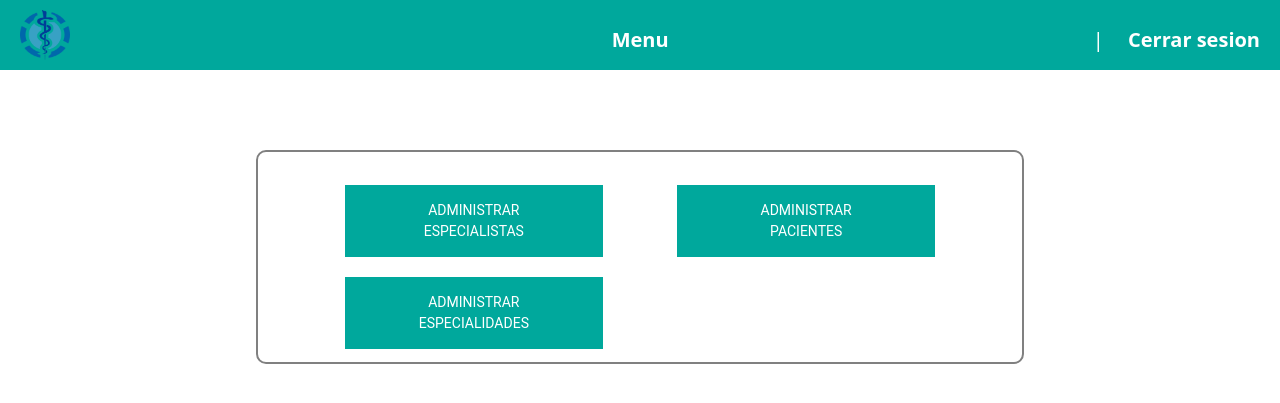
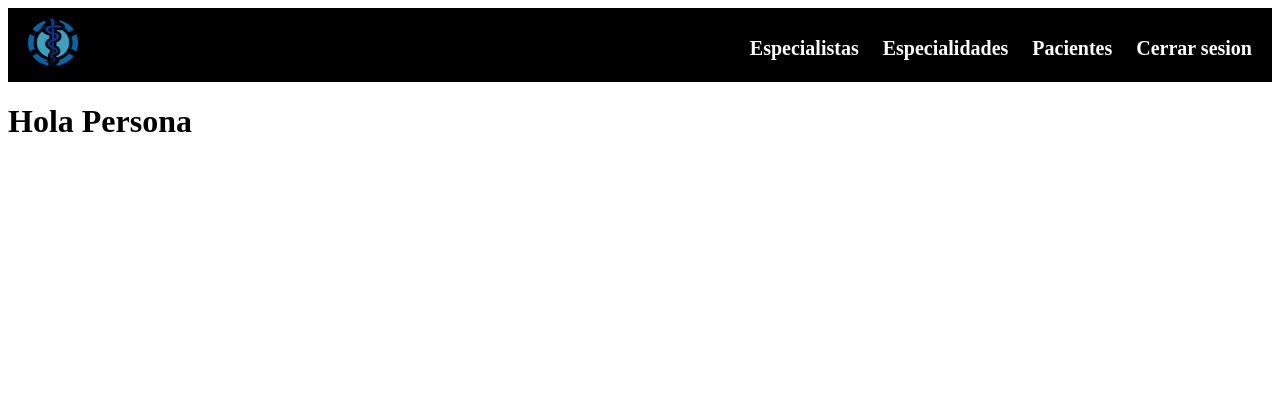
Before and after one commit to LuisM711/proyectomedico, a Django app: page /inicio/admin/ in a window 1280 px wide. Shown: the top 403 px of the page. Run offline with Django 5.2, Linux system fonts and the light colour scheme; a user stored in the database is signed in.

Commit message:
añadi una nav bar dinamica, solo falta agregarlo a los templates correspondientes

```diff
--- /dev/null
+++ b/moduloPrincipal/static/css/nav.css
@@ -0,0 +1,43 @@
+.class{
+    width: 50px;
+    height: 50px;
+    margin-left: 20px;
+    line-height: 60px;
+}
+header {
+    background-color: #000000;
+    color: #000000;
+    padding: 10px 0;
+    align-items: center;
+
+  }
+
+  .menu ul {
+    float: right;
+
+    list-style: none;
+    margin: 0;
+    padding: 3;
+
+  }
+
+  .menu ul li {
+    display: inline-block;
+    line-height: 60px;
+    margin-right: 20px;
+    font-size: 20px;
+  }
+
+  .menu ul li a {
+    text-decoration: none;
+    color: #fff;
+    font-weight: bold;
+  }
+
+  nav ul li a:hover {
+    color: #014b46;
+  }
+
+  .separador{
+    margin-left: 300px;
+  }
--- a/moduloPrincipal/static/css/nav_inicio.css
+++ b/moduloPrincipal/static/css/nav_inicio.css
@@ -1,7 +1,7 @@
 
 header {
-  background-color: #00A89C;
-  color: #fff;
+  background-color: #000000;
+  color: #000000;
   padding: 10px 0;
   align-items: center;
 
--- /dev/null
+++ b/moduloPrincipal/templates/inicio.html
@@ -0,0 +1,5 @@
+{% extends 'layouts/nav.html' %}
+{% block title %}Inicio{% endblock %}
+{% block content %}
+<h1>Hola Persona</h1>
+{% endblock %}
--- /dev/null
+++ b/moduloPrincipal/templates/layouts/nav.html
@@ -0,0 +1,46 @@
+{% load static %}
+<!DOCTYPE html>
+<html lang="en">
+<head>
+    <meta charset="UTF-8">
+    <meta name="viewport" content="width=device-width, initial-scale=1.0">
+    <title>{% block title %}Proyecto Medico {% endblock %}</title>
+    <link rel="stylesheet" href="{% static 'css/nav.css' %}">
+</head>
+<body>
+    <header>
+        <nav class="menu">
+            <label for="" class="breand">
+                <a href="{% url 'inicio_admin' %}">
+                    <img style = "width: 50px; height: 50px; margin-left: 20px; line-height: 60px;" src="{% static 'images/logo.png' %}">
+                </a>
+            </label>
+            <ul>
+                {% if user_type == "E" %}
+                    <li><a href="{% url 'graficas' %}">Graficas</a></li>
+                    <li><a href="{% url 'listarcitasespecialista' %}">Citas</a></li>
+                    <li><a href="{% url 'listarpacientes' %}">Mostrar Pacientes</a></li>
+                {% endif %}
+                {% if user_type == "P" %}
+                    <li><a href="{% url 'listarcitaspaciente' %}">Mis Citas</a></li>
+                    <li><a href="{% url 'listarespecialistas' %}">Mostrar Especialistas</a></li>
+                    <li><a href="{% url 'perfil_clinico' %}">Perfil Clinico</a></li>
+                {% endif %}
+                {% if user_type == 'admin' or user.is_staff %}
+                <li><a href="{% url 'listarespecialistas_admin' %}">Especialistas</a></li>
+                <li><a href="{% url 'especialidades_admin' %}">Especialidades</a></li>
+                <li><a href="{% url 'listarpacientes_admin' %}">Pacientes</a></li>
+                {% endif %}
+                <li>
+                    <a href="#" id="salir" onclick="document.getElementById('cerrarSesion').submit()">Cerrar sesion</a>
+                </li>
+            </ul>
+        </nav>
+    </header>
+    <form method="post" action="{% url 'logout' %}" id="cerrarSesion">{% csrf_token %}</form>
+    <div class="content">
+        {% block content %}
+        {% endblock %}
+    </div>
+</body>
+</html>
--- a/moduloPrincipal/templates/layouts/nav_administrador.html
+++ b/moduloPrincipal/templates/layouts/nav_administrador.html
@@ -15,15 +15,21 @@
     <header>
         <nav class="menu">
             <label for="" class="breand">
-                <img  style = "width: 50px; height: 50px; margin-left: 20px; line-height: 60px;" src="{% static 'images/logo.png' %}">
-
+                <a href="{% url 'inicio_admin' %}">
+                    <img  style = "width: 50px; height: 50px; margin-left: 20px; line-height: 60px;" src="{% static 'images/logo.png' %}">
+                </a>
             </label>
             <ul>
 
                 <li>
-                    <a href="{% url 'inicio_admin' %}">Menu</a>
+                    <a href="{% url 'listarespecialistas_admin' %}">Especialistas</a>
                 </li>
-
+                <li>
+                    <a href="{% url 'especialidades_admin' %}">Especialidades</a>
+                </li>
+                <li>
+                    <a href="{% url 'listarpacientes_admin' %}">Pacientes</a>
+                </li>
                 <li style="margin-left: 400px;" >
                     <p>|</p>
                 </li>
--- a/moduloPrincipal/templates/layouts/nav_paciente.html
+++ b/moduloPrincipal/templates/layouts/nav_paciente.html
@@ -20,7 +20,7 @@
             </label>
             <ul>
                 <li>
-                    <a href="{% url 'listarcitaspaciente' %}">Citas</a>
+                    <a href="{% url 'listarcitaspaciente' %}">Mis Citas</a>
                 </li>
                 <li>
                     <a href="{% url 'listarespecialistas' %}">Mostrar Especialistas</a>
--- a/moduloPrincipal/templates/login.html
+++ b/moduloPrincipal/templates/login.html
@@ -22,7 +22,7 @@
 			{% csrf_token %}
 			<input type="text" name='username' placeholder="Usuario" />
 			<input type="password" name='contra' placeholder="Contraseña" />
-			<p style="text-align: right;" class="message"><a href="{% url 'password_reset' %}">Olvidaste tu
+			<p style="text-align: right;" class="message"><a href="{% url 'password_reset' %}">¿Olvidaste tu
 					contraseña?</a></p>
 			<br></br>
 			<button>Entrar</button>
--- a/moduloPrincipal/urls.py
+++ b/moduloPrincipal/urls.py
@@ -48,8 +48,8 @@ urlpatterns = [
          name='password_reset_complete'),
 
     # Urls de Paciente
-    path('inicio/especialista', InicioEspecialista.as_view(), name='inicio_especialista'),
-    path('inicio/paciente', InicioPaciente.as_view(), name='inicio_paciente'),
+    path('inicio', InicioEspecialista.as_view(), name='inicio_especialista'),
+    path('inicio', InicioPaciente.as_view(), name='inicio_paciente'),
     path('registrarse/paciente', Registrarse_paciente.as_view(), name='registrarse_paciente'),
     path('listarcitas/paciente/', ListarCitas_Paciente.as_view(), name='listarcitaspaciente'),
     path('listarcitas/paciente/<int:id>', ListarCitas_Paciente.as_view(), name='listarcitaspaciente'),
--- a/moduloPrincipal/views/viewAdmin.py
+++ b/moduloPrincipal/views/viewAdmin.py
@@ -17,7 +17,7 @@ class InicioAdmin(View):
                       name='dispatch')  # Decorador para que solo las cuentas de superusuario puedan accedera esta api
     def get(self, request):
         if (request.user.is_staff == 1):
-            return render(request, 'ventanas_admin/inicio_admin.html')
+            return render(request, 'inicio.html',{"user_type": 'admin'})
         else:
             return redirect('login')
 
--- a/moduloPrincipal/views/viewGeneral.py
+++ b/moduloPrincipal/views/viewGeneral.py
@@ -63,12 +63,12 @@ class Redirigir(View):
             aux_usuario = Usuario.objects.get(id_usuario_id=request.user.id)
 
             if (aux_usuario.tipo == 'P'):
-                return redirect("inicio_paciente")
+                return render(request, 'inicio.html', {"user_type": 'P'})
 
-            return redirect('inicio_especialista')
+            return render(request, 'inicio.html',{"user_type": 'E'})
 
         else:
-            return redirect('inicio_admin')
+            return render(request,'inicio.html',{"user_type": 'admin'})
 
 # Clase para visualizar la ventana de "acerca de"
 class Acerca(View):
```
Also changed, not shown: moduloPrincipal/static/css/inicioPaciente.css (added, +8 -0 lines), moduloPrincipal/templates/ventanas_paciente/inicio_paciente.html (+17 -2 lines), moduloPrincipal/views/viewEspecialista.py (+5 -6 lines), db.sqlite3, moduloPrincipal/static/images/carousel/carousel1.jpg (added), moduloPrincipal/static/images/carousel/carousel2.jpg (added), moduloPrincipal/static/images/carousel/carousel3.jpeg (added).
